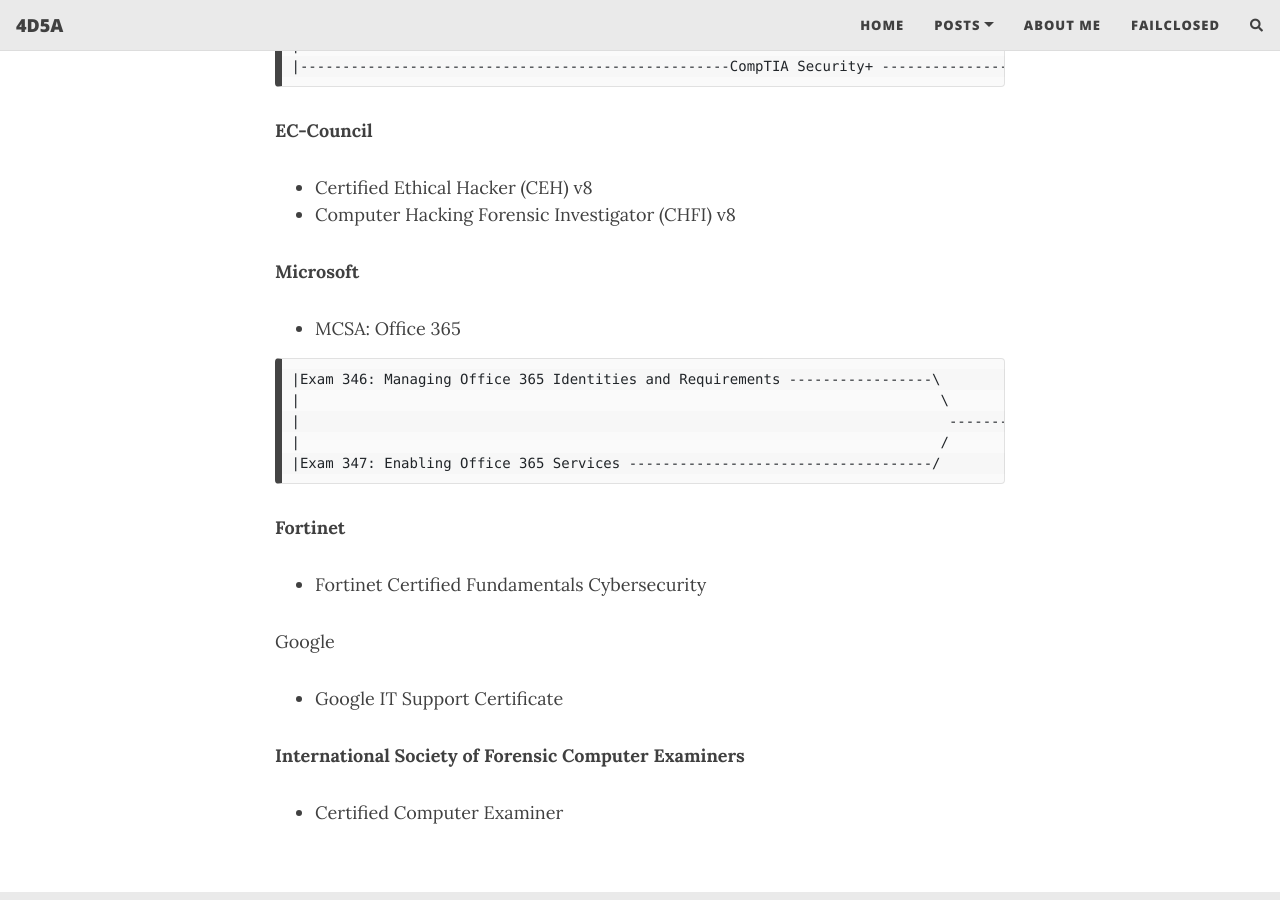
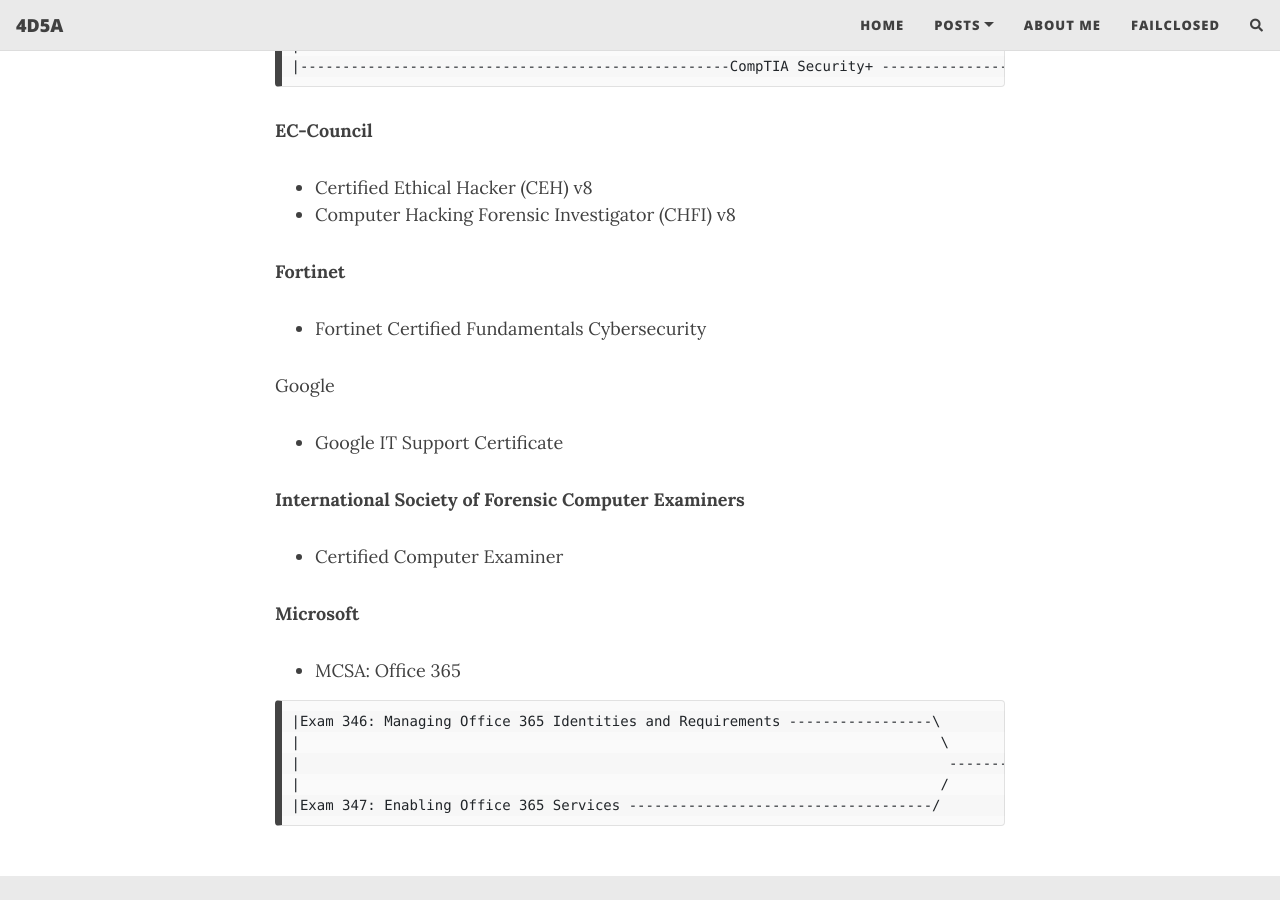
Before and after one commit to 4D5A/4d5a.github.io, a Jekyll site: the page built from certifications.md, in a window 1280 px wide and 900 px high, scrolled down 841 px. Built offline with Jekyll 4.4.1, drawn with Linux system fonts in a browser that asks for light colours; nearby versions of some CDN libraries; comment, search, counter and statistics services are not loaded; some of the changed lines change nothing that is shown.

Commit message:
Alphabetized companies

```diff
--- a/certifications.md
+++ b/certifications.md
@@ -36,6 +36,18 @@
 * Certified Ethical Hacker (CEH) v8
 * Computer Hacking Forensic Investigator (CHFI) v8
 
+**Fortinet**
+
+* Fortinet Certified Fundamentals Cybersecurity
+
+Google
+
+* Google IT Support Certificate
+
+**International Society of Forensic Computer Examiners**
+
+* Certified Computer Examiner
+
 **Microsoft**
 
 * MCSA: Office 365
@@ -47,15 +59,3 @@
 |                                                                            /
 |Exam 347: Enabling Office 365 Services ------------------------------------/
 ~~~
-
-**Fortinet**
-
-* Fortinet Certified Fundamentals Cybersecurity
-
-Google
-
-* Google IT Support Certificate
-
-**International Society of Forensic Computer Examiners**
-
-* Certified Computer Examiner
```
